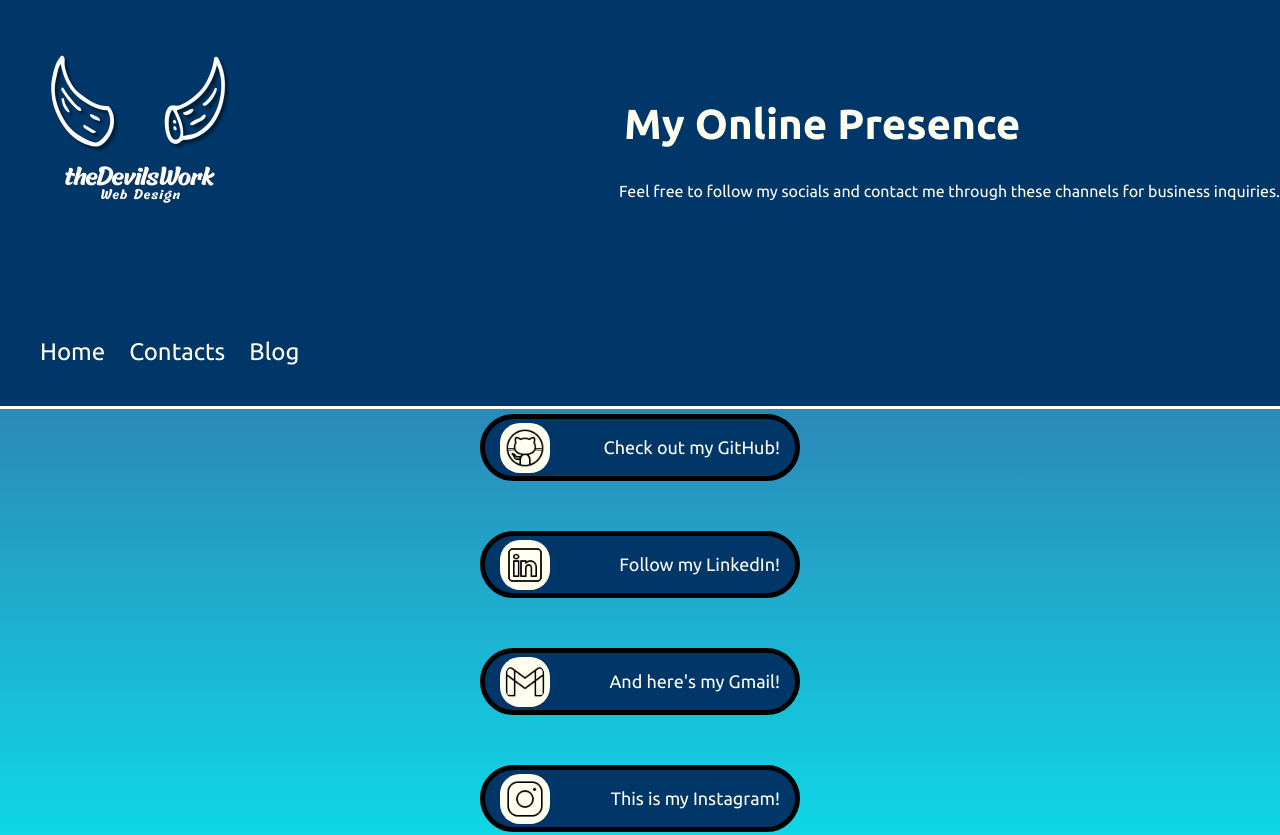
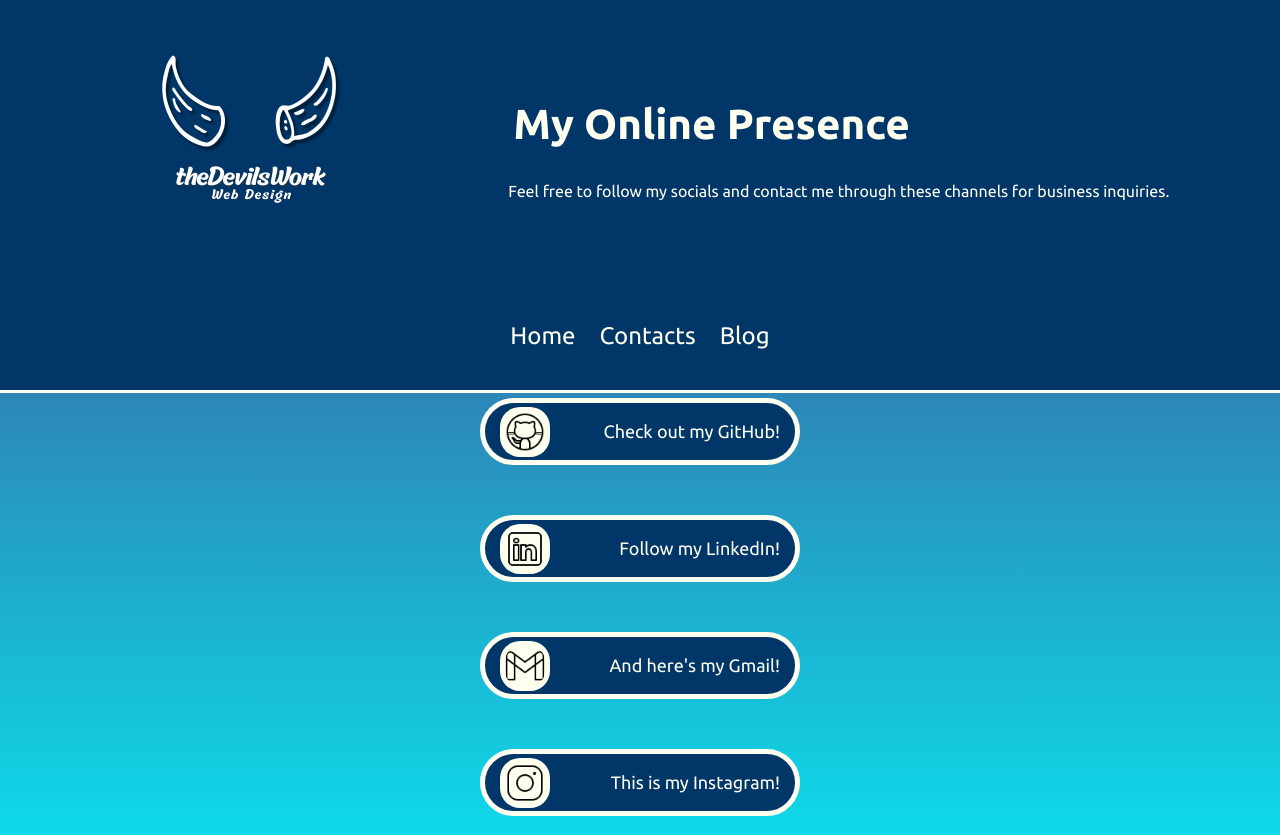
Before and after one commit to Hornsy96/LandingPage, a plain HTML site: page contacts.html in a window 1280 px wide. Shown: the top 835 px of the page. Drawn offline with Linux system fonts and the light colour scheme.

Commit message:
brought style contact further into line with style

```diff
--- a/style.css
+++ b/style.css
@@ -23,7 +23,6 @@ body {
     margin: 0;
     width: 100%;
     background-color: #003768;
-    border-color: ivory;
     flex-wrap: wrap;
     border-bottom: 3px ivory solid;
 }
--- a/stylecontact.css
+++ b/stylecontact.css
@@ -17,12 +17,11 @@ body {
 .header {
     display: flex;
     flex-direction: row;
-    justify-content: space-between;
+    justify-content: space-evenly;
     align-items: center;
     padding: 0;
     margin: 0;
     width: 100%;
-    gap: 16px;
     background-color: #003768;
     border-bottom: 3px ivory solid;
     flex-wrap: wrap;
@@ -66,7 +65,6 @@ ul {
     align-items: center;
     justify-content: center;
     text-align: start;
-    gap: 16px;
     background-color: #003768;
 }
 
@@ -143,7 +141,7 @@ p {
     width: 300px;
     border: 5px;
     border-style: solid;
-    border-color: black;
+    border-color: ivory;
 }
 
 .sociallinks img {
```
